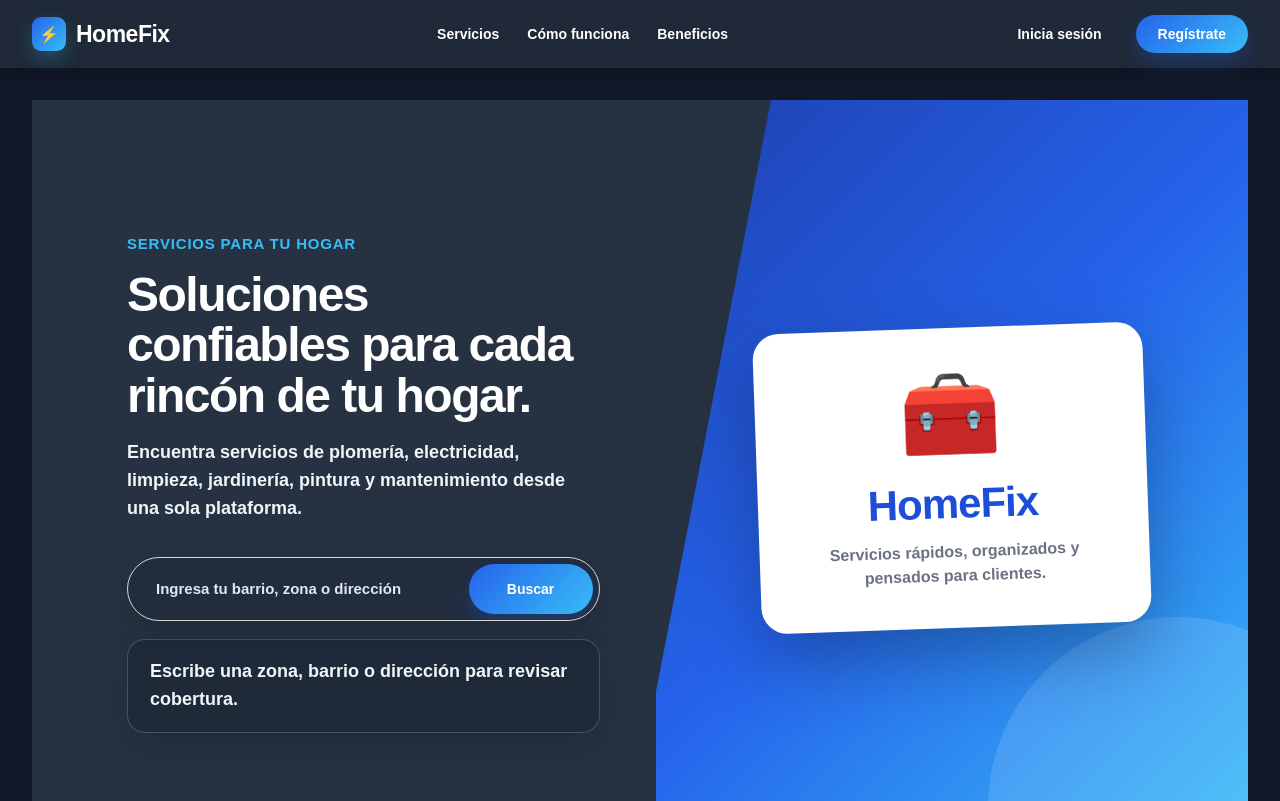
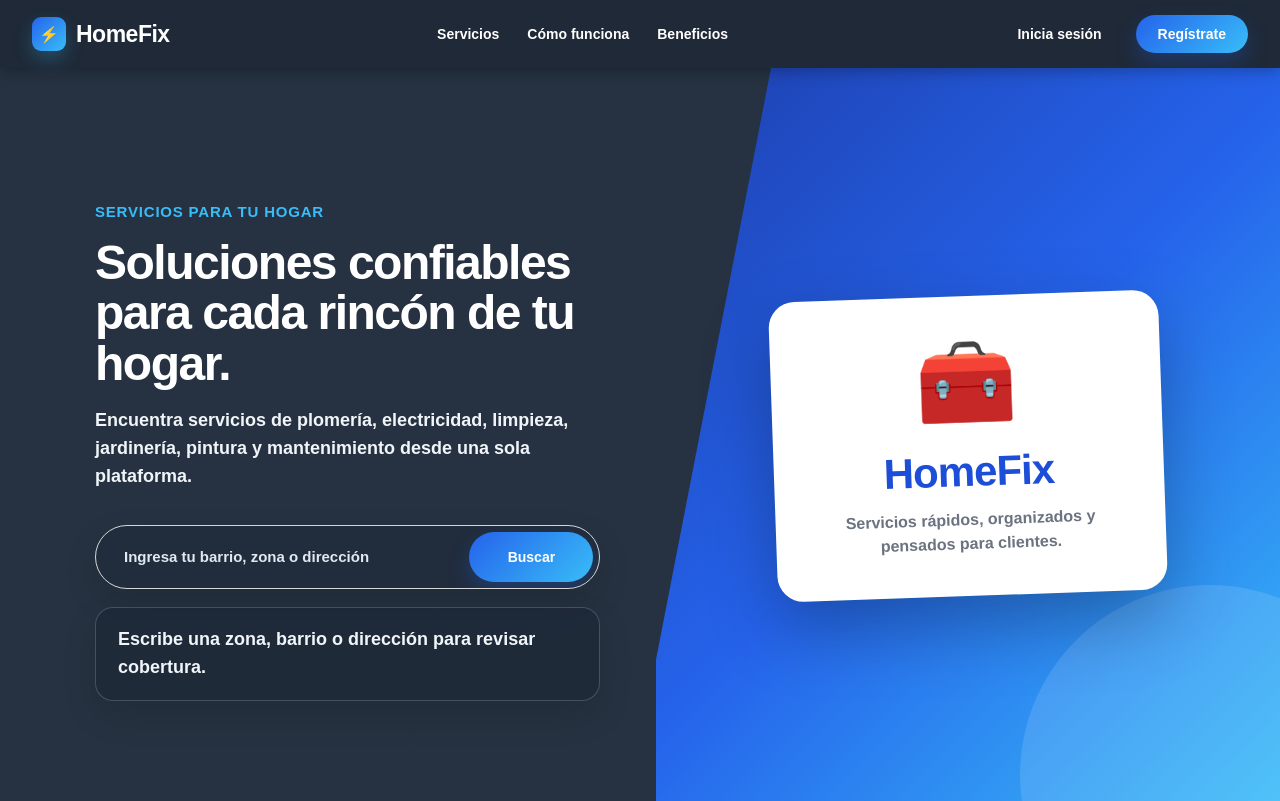
Before and after one commit to MBeta032/HOMEFIX, a React (Vite) app: page / in a window 1280 px wide. Shown: the top 801 px of the page. Built offline with nearby package versions, Linux system fonts and the light colour scheme; no server answers.

Commit message:
♻️ refactor: organize project interfaces

```diff
--- a/src/App.tsx
+++ b/src/App.tsx
@@ -1,12 +1,12 @@
 import { BrowserRouter } from "react-router-dom";
+import AppRouter from "./router/AppRouter";
 import { AuthProvider } from "./context/AuthContext";
-import AppRouter from "./router/AppRouter";
 
 function App() {
   return (
     <AuthProvider>
       <BrowserRouter>
-          <AppRouter />
+        <AppRouter />
       </BrowserRouter>
     </AuthProvider>
   );
--- /dev/null
+++ b/src/interfaces/Home/zone.interface.ts
@@ -0,0 +1,6 @@
+export interface IZoneCoverage {
+  id: number;
+  zona: string;
+  barrios: string[];
+  serviciosDisponibles: string[];
+}
--- a/src/pages/Login.tsx
+++ b/src/pages/Login.tsx
@@ -11,13 +11,13 @@ function Login() {
   const [isSubmitting, setIsSubmitting] = useState<boolean>(false);
 
   const context = useContext(AuthContext);
+  const navigate = useNavigate();
 
   if (!context) {
     throw new Error("AuthContext no disponible");
   }
 
   const { user, login, loginGoogle, loading } = context;
-  const navigate = useNavigate();
 
   useEffect(() => {
     if (!loading && user) {
@@ -33,6 +33,8 @@ function Login() {
 
     try {
       setIsSubmitting(true);
+      setErrors({});
+
       await login(email, password);
       navigate("/dashboard");
     } catch (error: unknown) {
@@ -143,7 +145,7 @@ function Login() {
           onClick={handleGoogleLogin}
           disabled={isSubmitting || loading}
         >
-          <img src="/Google.png" alt="Google" />
+          <img src="/google.png" alt="Google" />
           Continuar con Google
         </button>
 
--- a/src/styles/HomePublica.css
+++ b/src/styles/HomePublica.css
@@ -1,3 +1,15 @@
+.home-page {
+  min-height: 100vh;
+  width: 100%;
+  background-color: var(--home-dark);
+  color: var(--home-white);
+}
+
+.home-page main {
+  width: 100%;
+  padding: 0;
+  margin: 0;
+}
 :root {
   --home-dark: #111827;
   --home-dark-soft: #1f2937;
```
Also changed, not shown: src/interfaces/Home/service.interface.ts (added, +17 -0 lines), src/interfaces/components.ts (deleted, +0 -9 lines), src/interfaces/Auth/InterfaceAuth.ts (renamed from src/interfaces/InterfaceAuth.ts), 1 other file (tests, documents, lock files or other folders).
